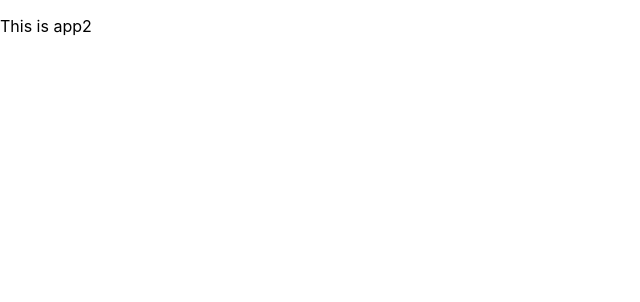
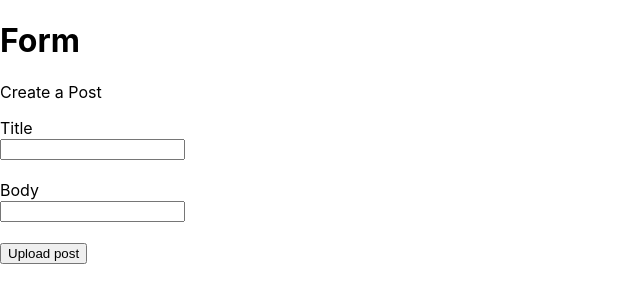
Before and after one commit to tjcchen/typescript-sharing, a React (Create React App) app in the folder src/reactapp/: page / in a window 1280 px wide. Shown: the top 302 px of the page, without its empty margins (0-640 px from the left). Built offline with nearby package versions, Linux system fonts and the light colour scheme.

Commit message:
feat: form useState & events

```diff
--- a/src/reactapp/src/App2.tsx
+++ b/src/reactapp/src/App2.tsx
@@ -2,11 +2,49 @@
  * TypeScript Forms and Events
  * - Simply check the type of the 'event'
  */
+import React, { useState } from 'react';
+
+const defaultFormData = {
+    title: '',
+    body: '',
+};
 
 function App2() {
+    const [formData, setFormData] = useState(defaultFormData);
+    const { title, body } = formData;
+
+    const onChange = (e: React.ChangeEvent<HTMLInputElement>) => {
+        setFormData((prevState) => ({
+            ...prevState,
+            [e.target.id]: e.target.value,
+        }));
+    };
+
+    const onSubmit = (e: React.FormEvent<HTMLFormElement>) => {
+        e.preventDefault();
+        console.log(formData);
+
+        setFormData(defaultFormData);
+    };
+
     return (
         <>
-            <p>This is app2</p>
+            <h1>Form</h1>
+            <p>Create a Post</p>
+
+            <form onSubmit={ onSubmit }>
+                <label htmlFor="title">Title</label>
+                <br/>
+                <input type="text" id="title" value={ title } onChange={ onChange } />
+                <br/>
+                <br/>
+                <label htmlFor="body">Body</label>
+                <br/>
+                <input type="text" id="body" value={body} onChange={ onChange } />
+                <br/>
+                <br/>
+                <button type="submit">Upload post</button>
+            </form>
         </>
     );
 }
--- a/src/reactapp/src/index.tsx
+++ b/src/reactapp/src/index.tsx
@@ -18,7 +18,7 @@
 };
 
 const root = ReactDOM.createRoot(
-  document.getElementById('root') as HTMLElement
+    document.getElementById('root') as HTMLElement
 );
 
 //=======================================================================================
@@ -40,4 +40,4 @@
 // If you want to start measuring performance in your app, pass a function
 // to log results (for example: reportWebVitals(console.log))
 // or send to an analytics endpoint. Learn more: https://bit.ly/CRA-vitals
-reportWebVitals(console.log);
+// reportWebVitals(console.log);
```
